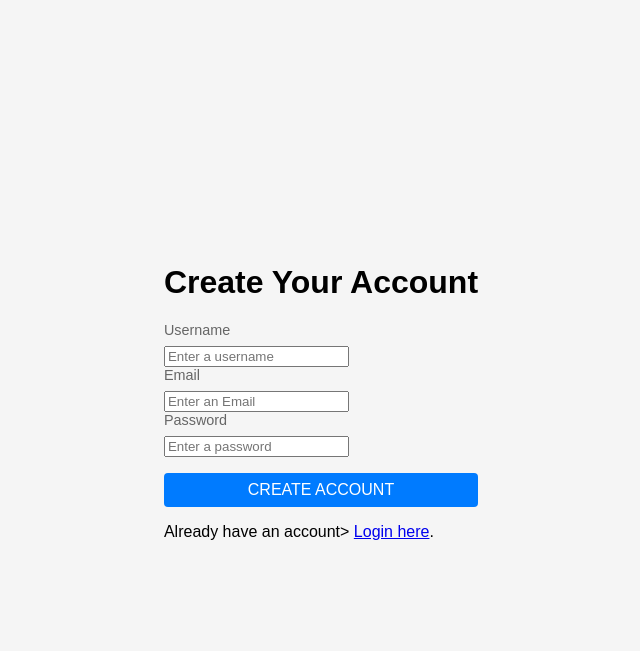
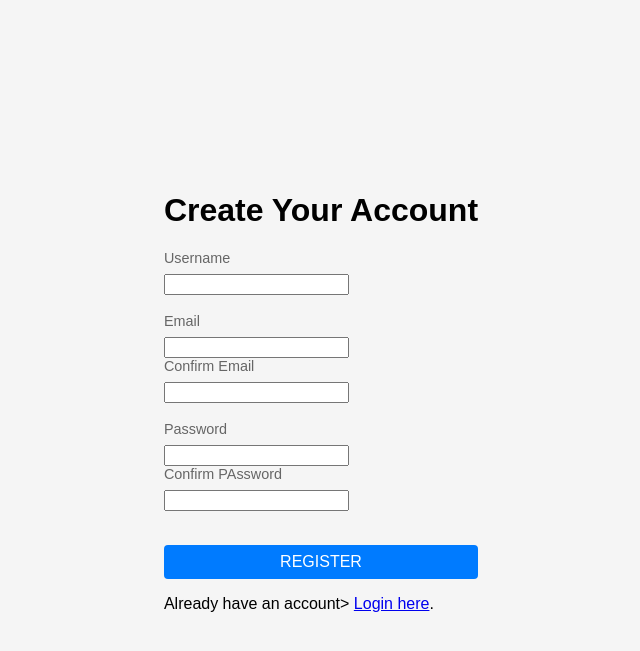
Before and after one commit to doraneko94/CtrlCode, a Flask app: template app/templates/register.html in a window 1280 px wide. Shown: the top 651 px of the page, without its empty margins (319-959 px from the left). Run offline with Flask 3, Linux system fonts and the light colour scheme; the template is opened without the code that fills it: values that come from a table or form of the project are taken from there, others are empty; parts of the project's set-up code (start-up, migrations or seed data) failed here and were passed over.

Commit message:
fixing register

```diff
--- a/app/routes/__init__.py
+++ b/app/routes/__init__.py
@@ -1,8 +1,10 @@
 from flask import Blueprint, render_template
-from .home import home_bp
 
 main = Blueprint("main", __name__)
 
 @main.route("/")
 def index():
     return render_template("index.html")
+
+from .home import home_bp
+from .register import register_bp
--- a/app/routes/register.py
+++ b/app/routes/register.py
@@ -8,7 +8,7 @@ from wtforms.validators import DataRequired, Email, EqualTo, Regexp, Length
 from app import db, mail
 from app.models import User
 from app.utils import confirm_token, generate_confirmation_token
-from routes import main
+from app.routes import main
 
 register_bp = Blueprint("register", __name__)
 
--- a/app/static/styles.css
+++ b/app/static/styles.css
@@ -41,6 +41,16 @@ label {
 
 .btn:hover {
     background-color: #0056b3;
+}
+
+/* register.html */
+
+.register-feedback {
+    font-size: 0.9em;
+}
+
+.register-error {
+    color: red;
 }
 
 /* home.html */
--- a/app/templates/register.html
+++ b/app/templates/register.html
@@ -1,10 +1,32 @@
 <!DOCTYPE html>
-<html lang="en">
+<html lang="ja">
 <head>
     <meta charset="UTF-8">
     <meta name="viewport" content="width=device-width, initial-scale=1.0">
-    <title>Register</title>
+    <title>アカウント新規登録</title>
     <link rel="stylesheet" href="/static/styles.css">
+    <script>
+        async function checkAvailability(field, value) {
+            if (value.trim() === "") return;
+
+            const response = await fetch("/check-availability", {
+                method: "POST",
+                headers: { "Content-Type": "application/json" },
+                body: JSON.stringify({ field: field, value: value })
+            });
+
+            const data = await response.json();
+            const feedback = document.getElementById(`${field}-feedback`);
+
+            if (data.available) {
+                feedback.textContent = `${field.charAt(0).toUpperCase() + field.slice(1)} is available.`;
+                feedback.style.color = "green";
+            } else {
+                feedback.textContent = data.message;
+                feedback.style.color = "red";
+            }
+        }
+    </script>
 </head>
 <body>
     <div class="register-container">
@@ -17,42 +39,59 @@
             {% endif %}
         {% endwith %}
         <form method="POST" action="/register" class="register-form">
-            <!-- CSRFトークンを非表示フィールドとして挿入 -->
-            <input type="hidden" name="csrf_token" value="{{ csrf_token() }}">
+            {{ form.hidden_tag() }}
 
             <div class="form-group">
-                <label for="username">Username</label>
-                <input
-                    type="text"
-                    id="username"
-                    name="username"
-                    placeholder="Enter a username"
-                    pattern="[a-zA-Z0-9_]{3,20}"
-                    title="Username must be 3-20 characters long and contain only letters, numbers, and underscores."
-                    required>
+                {{ form.username.label }}
+                {{ form.username(oninput="checkAvailability('username', this.value)") }}
+                <div id="username-feedback" class="register-feedback"></div>
+                {% for error in form.username.errors %}
+                    <span class="register-error">{{ error }}</span>
+                {% endfor %}
             </div>
+
+            <br>
+
             <div class="form-group">
-                <label for="email">Email</label>
-                <input
-                    type="email"
-                    id="email"
-                    name="email"
-                    placeholder="Enter an Email"
-                    required>
+                {{ form.email.label }}
+                {{ form.email(oninput="checkAvailability('email', this.value)") }}
+                <div id="email-feedback" class="register-feedback"></div>
+                {% for error in form.email.errors %}
+                    <span class="register-error">{{ error }}</span>
+                {% endfor %}
             </div>
+
             <div class="form-group">
-                <label for="password">Password</label>
-                <input
-                    type="password"
-                    id="password"
-                    name="password"
-                    placeholder="Enter a password"
-                    minlength="8"
-                    maxlength="32"
-                    title="Password must be 8-32 characters long."
-                    required>
+                {{ form.confirm_email.label }}
+                {{ form.confirm_email() }}
+                {% for error in form.confirm_email.errors %}
+                    <span class="register-error">{{ error }}</span>
+                {% endfor %}
             </div>
-            <button type="submit" class="btn">Create Account</button>
+
+            <br>
+
+            <div class="form-group">
+                {{ form.password.label }}
+                {{ form.password() }}
+                {% for error in form.password.errors %}
+                    <span class="register-error">{{ error }}</span>
+                {% endfor %}
+            </div>
+
+            <div class="form-group">
+                {{ form.confirm_password.label }}
+                {{ form.confirm_password() }}
+                {% for error in form.confirm_password.errors %}
+                    <span class="register-error">{{ error }}</span>
+                {% endfor %}
+            </div>
+
+            <br>
+
+            <div>
+                {{ form.submit(class="btn") }}
+            </div>
         </form>
         <p class="login-link">Already have an account> <a href="/">Login here</a>.</p>
     </div>
```
Also changed, not shown: app/__init__.py (+8 -4 lines).
